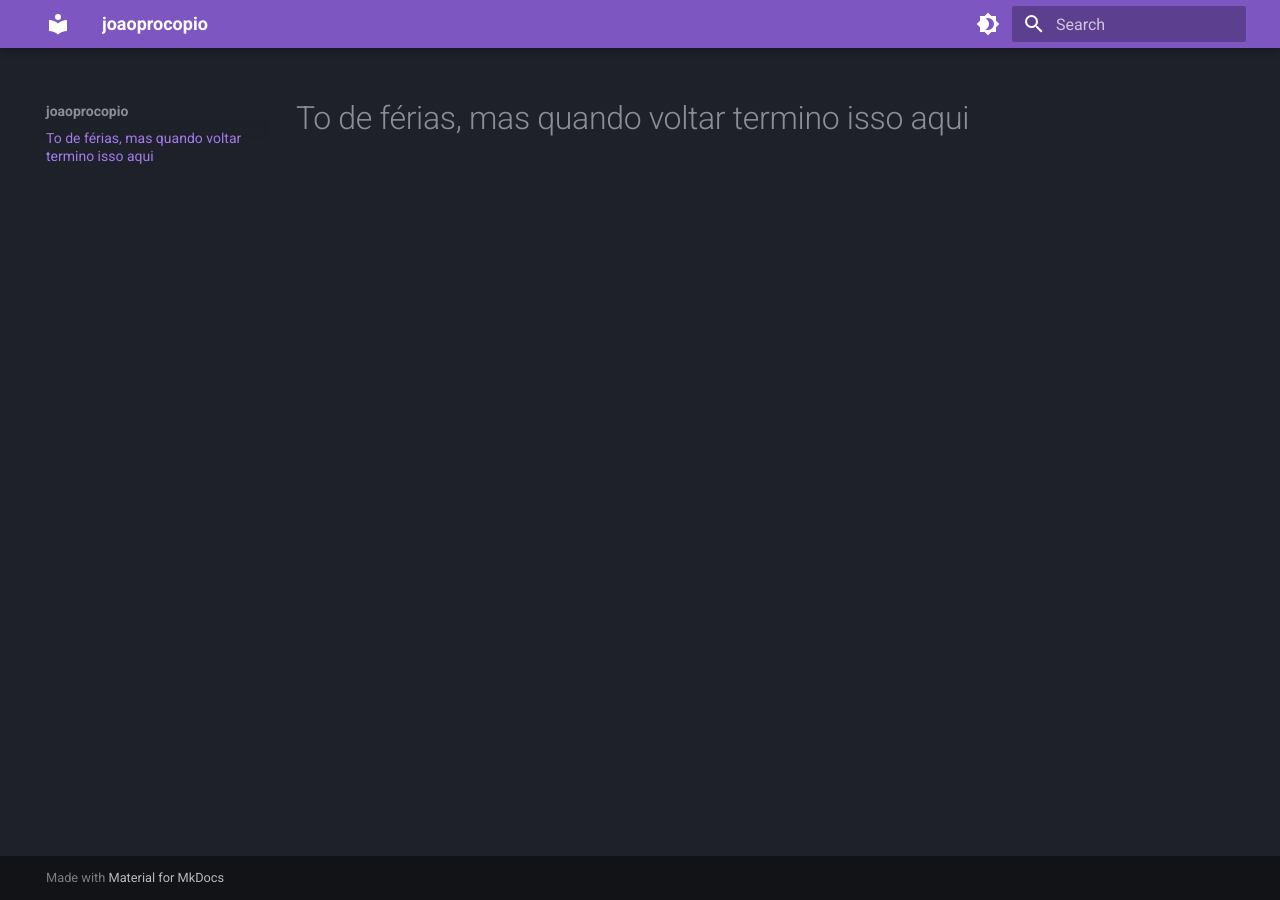
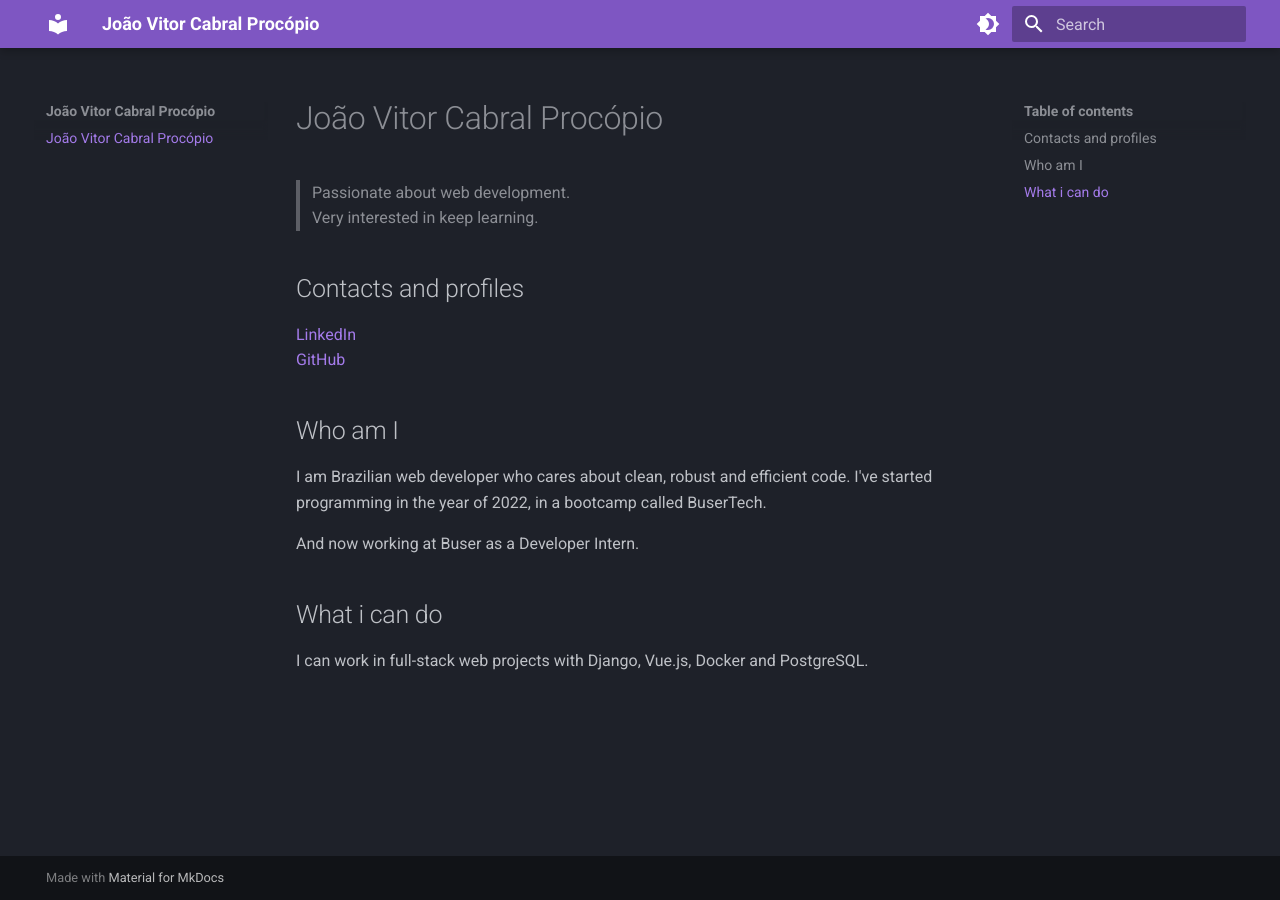
Before and after one commit to joaoprocopio/curriculo, an MkDocs documentation site: the page built from docs/index.md, in a window 1280 px wide. Built offline with MkDocs 1.6.1 and Material for MkDocs 9.7.7, drawn with Linux system fonts in a browser that asks for light colours.

Commit message:
finaliza

```diff
--- a/docs/index.md
+++ b/docs/index.md
@@ -1 +1,19 @@
-# To de férias, mas quando voltar termino isso aqui
+# João Vitor Cabral Procópio
+
+> Passionate about web development.
+> Very interested in keep learning.
+
+## Contacts and profiles
+
+[LinkedIn](https://www.linkedin.com/in/joao-procopio/)
+[GitHub](https://github.com/joaoprocopio/)
+
+## Who am I
+
+I am Brazilian web developer who cares about clean, robust and efficient code. I've started programming in the year of 2022, in a bootcamp called BuserTech.
+
+And now working at Buser as a Developer Intern.
+
+## What i can do
+
+I can work in full-stack web projects with Django, Vue.js, Docker and PostgreSQL.
--- a/mkdocs.yaml
+++ b/mkdocs.yaml
@@ -1,4 +1,4 @@
-site_name: joaoprocopio
+site_name: João Vitor Cabral Procópio
 site_url: https://joaoprocopio.github.io/
 
 theme:
```
